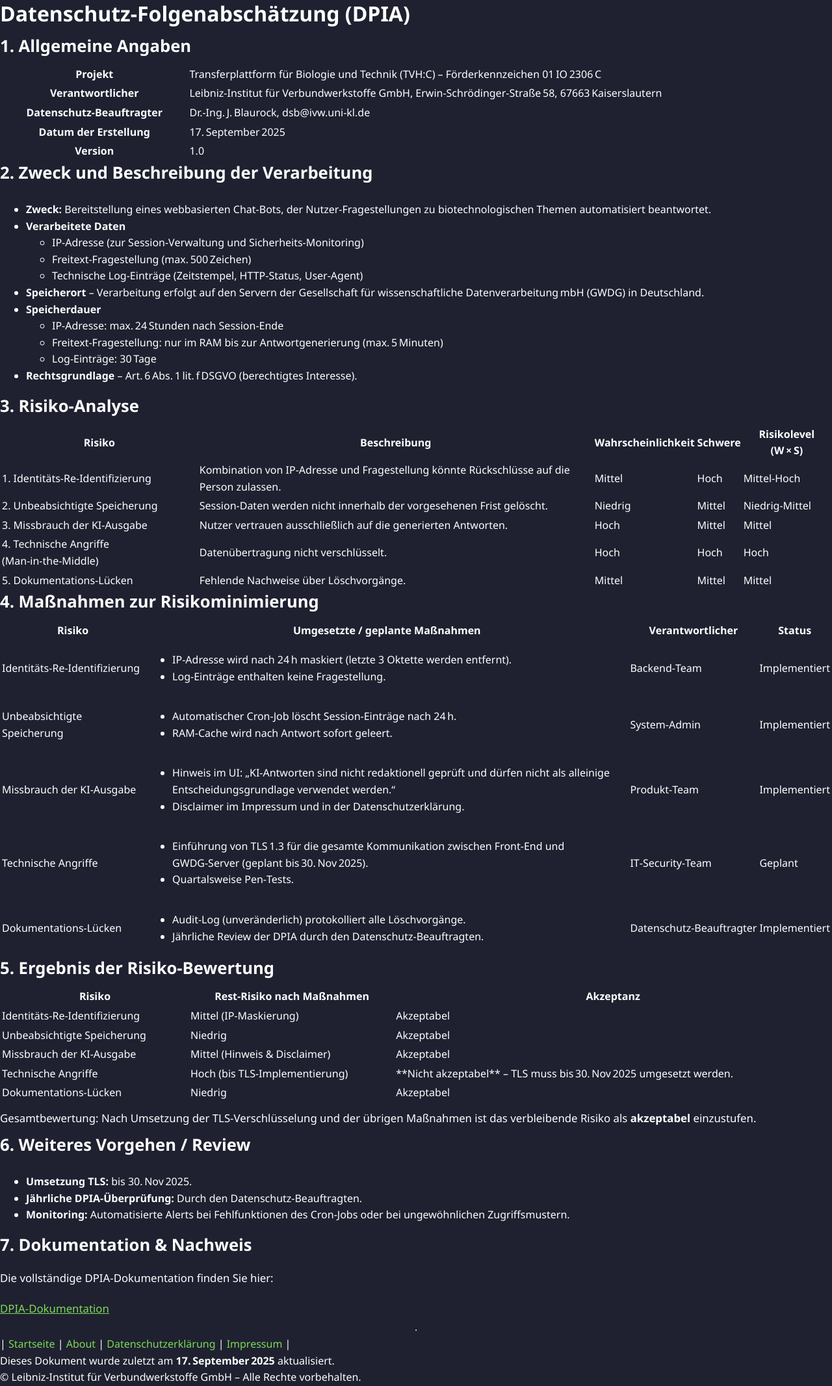
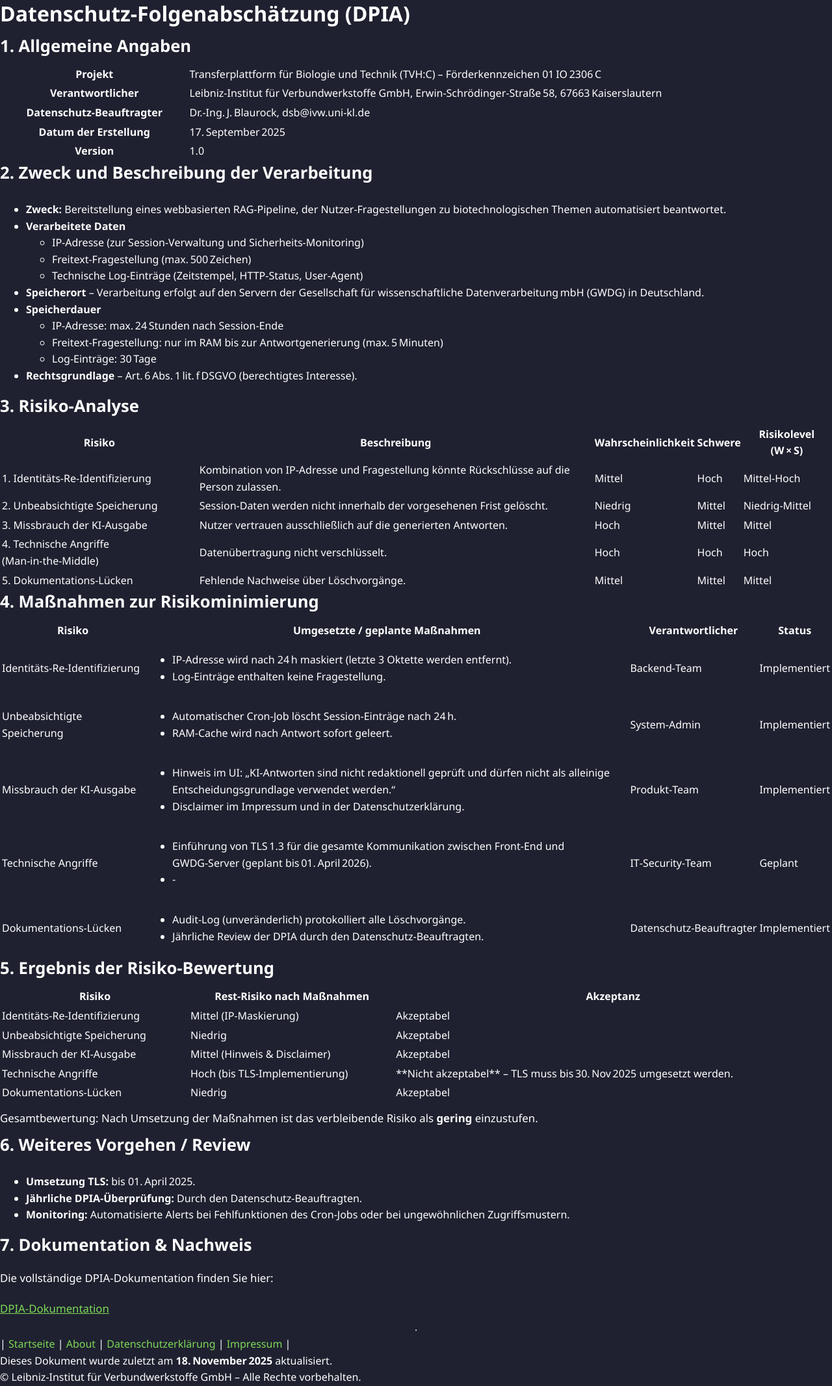
Before and after one commit to KaiMa92/BiomimeticsMarketplace, a Flask app: page /dpia in a window 1280 px wide. Shown: the whole page at 65% size. Run offline with Flask 3, Linux system fonts and the light colour scheme.

Commit message:
update about, dpia, impressum, privacy

```diff
--- a/app/templates/dpia.html
+++ b/app/templates/dpia.html
@@ -24,7 +24,7 @@
 
 <h2>2. Zweck und Beschreibung der Verarbeitung</h2>
 <ul>
-    <li><strong>Zweck:</strong> Bereitstellung eines webbasierten Chat‑Bots, der Nutzer‑Fragestellungen zu biotechnologischen Themen automatisiert beantwortet.</li>
+    <li><strong>Zweck:</strong> Bereitstellung eines webbasierten RAG-Pipeline, der Nutzer‑Fragestellungen zu biotechnologischen Themen automatisiert beantwortet.</li>
     <li><strong>Verarbeitete Daten</strong>
         <ul>
             <li>IP‑Adresse (zur Session‑Verwaltung und Sicherheits‑Monitoring)</li>
@@ -141,8 +141,8 @@
             <td>Technische Angriffe</td>
             <td>
                 <ul>
-                    <li>Einführung von TLS 1.3 für die gesamte Kommunikation zwischen Front‑End und GWDG‑Server (geplant bis 30. Nov 2025).</li>
-                    <li>Quartalsweise Pen‑Tests.</li>
+                    <li>Einführung von TLS 1.3 für die gesamte Kommunikation zwischen Front‑End und GWDG‑Server (geplant bis 01. April 2026).</li>
+                    <li>-</li>
                 </ul>
             </td>
             <td>IT‑Security‑Team</td>
@@ -176,11 +176,11 @@
     </tbody>
 </table>
 
-<p>Gesamtbewertung: Nach Umsetzung der TLS‑Verschlüsselung und der übrigen Maßnahmen ist das verbleibende Risiko als <strong>akzeptabel</strong> einzustufen.</p>
+<p>Gesamtbewertung: Nach Umsetzung der Maßnahmen ist das verbleibende Risiko als <strong>gering</strong> einzustufen.</p>
 
 <h2>6. Weiteres Vorgehen / Review</h2>
 <ul>
-    <li><strong>Umsetzung TLS:</strong> bis 30. Nov 2025.</li>
+    <li><strong>Umsetzung TLS:</strong> bis 01. April 2025.</li>
     <li><strong>Jährliche DPIA‑Überprüfung:</strong> Durch den Datenschutz‑Beauftragten.</li>
     <li><strong>Monitoring:</strong> Automatisierte Alerts bei Fehlfunktionen des Cron‑Jobs oder bei ungewöhnlichen Zugriffsmustern.</li>
 </ul>
@@ -200,7 +200,7 @@
     </div>
 
 <div class="footer">
-    Dieses Dokument wurde zuletzt am <strong>17. September 2025</strong> aktualisiert.<br>
+    Dieses Dokument wurde zuletzt am <strong>18. November 2025</strong> aktualisiert.<br>
     © Leibniz‑Institut für Verbundwerkstoffe GmbH – Alle Rechte vorbehalten.
 </div>
 
```
Also changed, not shown: app/templates/about.html (+8 -0 lines), app/templates/impressum.html (+5 -5 lines), app/templates/privacy.html (+3 -9 lines).
